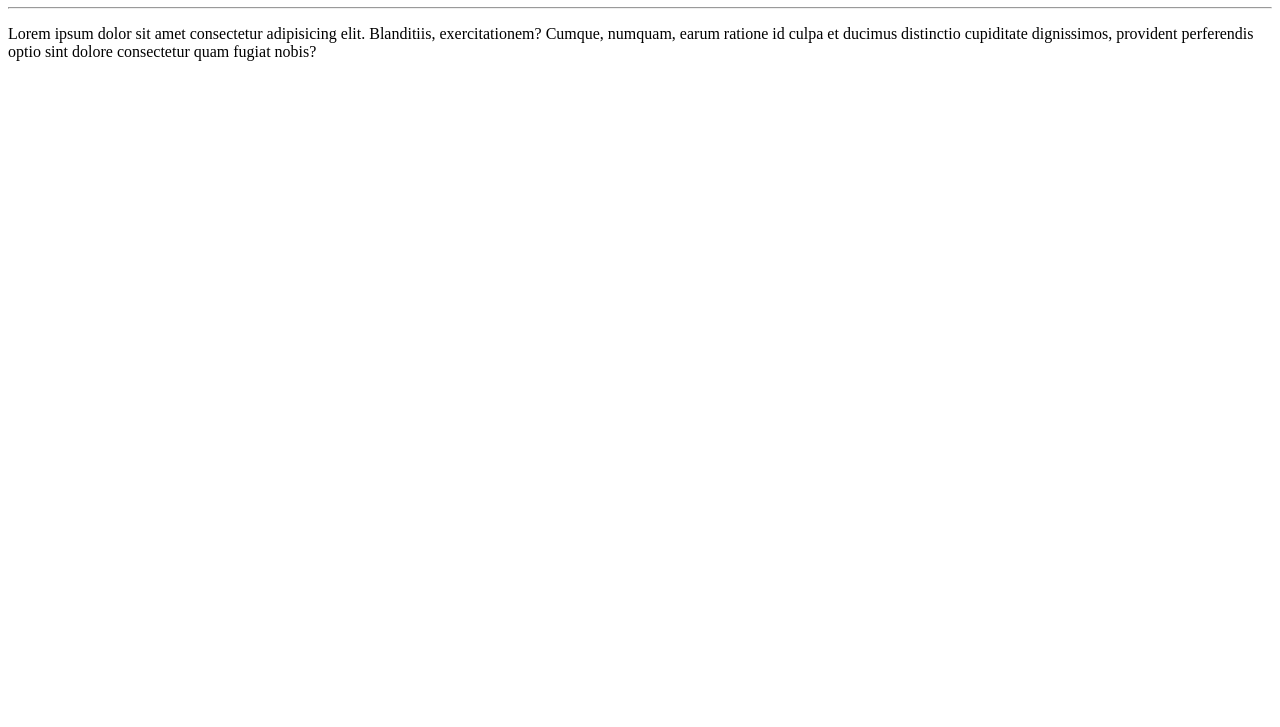
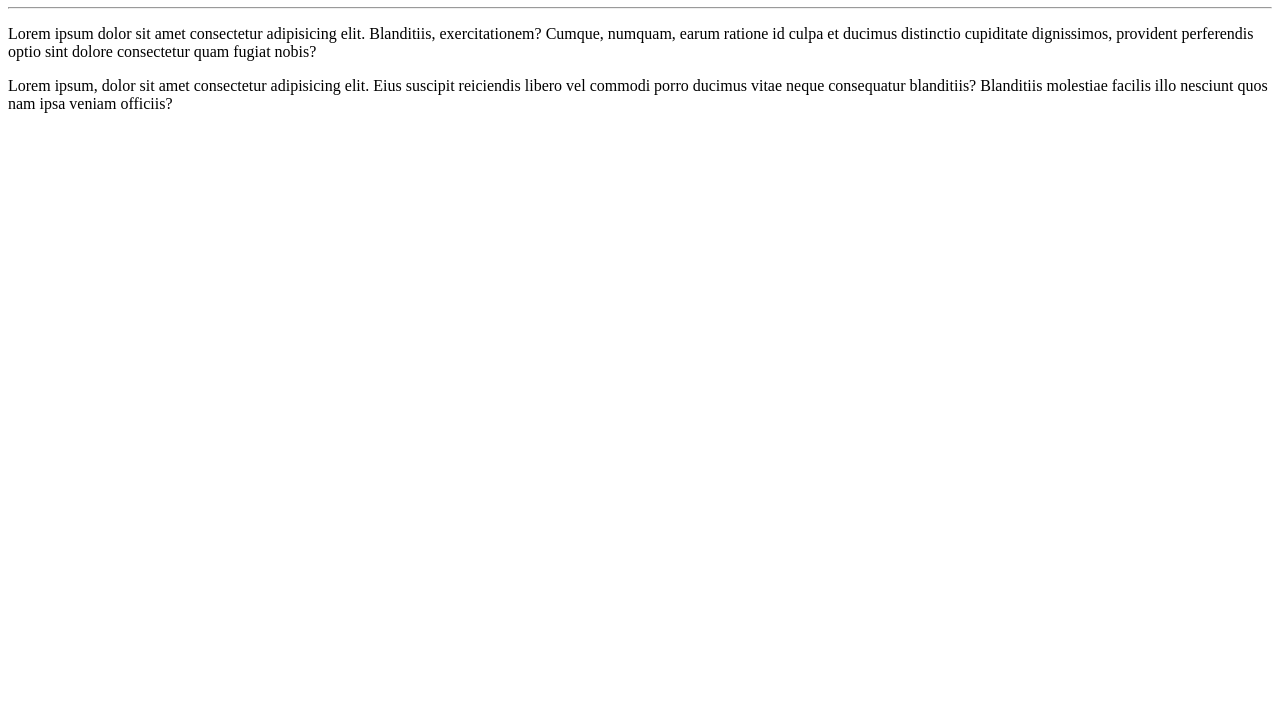
Before and after one commit to fesirocha/OlaMundo, a plain HTML site: page site-exemplo/index.html in a window 1280 px wide. Shown: the part 73-800 px from the top of the page. Drawn offline with Linux system fonts and the light colour scheme.

Commit message:
Adicionei um paragrafo

```diff
--- a/site-exemplo/index.html
+++ b/site-exemplo/index.html
@@ -9,5 +9,6 @@
     <h1>Olá, Mundo!</h1>
     <hr>
     <p>Lorem ipsum dolor sit amet consectetur adipisicing elit. Blanditiis, exercitationem? Cumque, numquam, earum ratione id culpa et ducimus distinctio cupiditate dignissimos, provident perferendis optio sint dolore consectetur quam fugiat nobis?</p>
+    <p>Lorem ipsum, dolor sit amet consectetur adipisicing elit. Eius suscipit reiciendis libero vel commodi porro ducimus vitae neque consequatur blanditiis? Blanditiis molestiae facilis illo nesciunt quos nam ipsa veniam officiis?</p>
 </body>
 </html>
```
